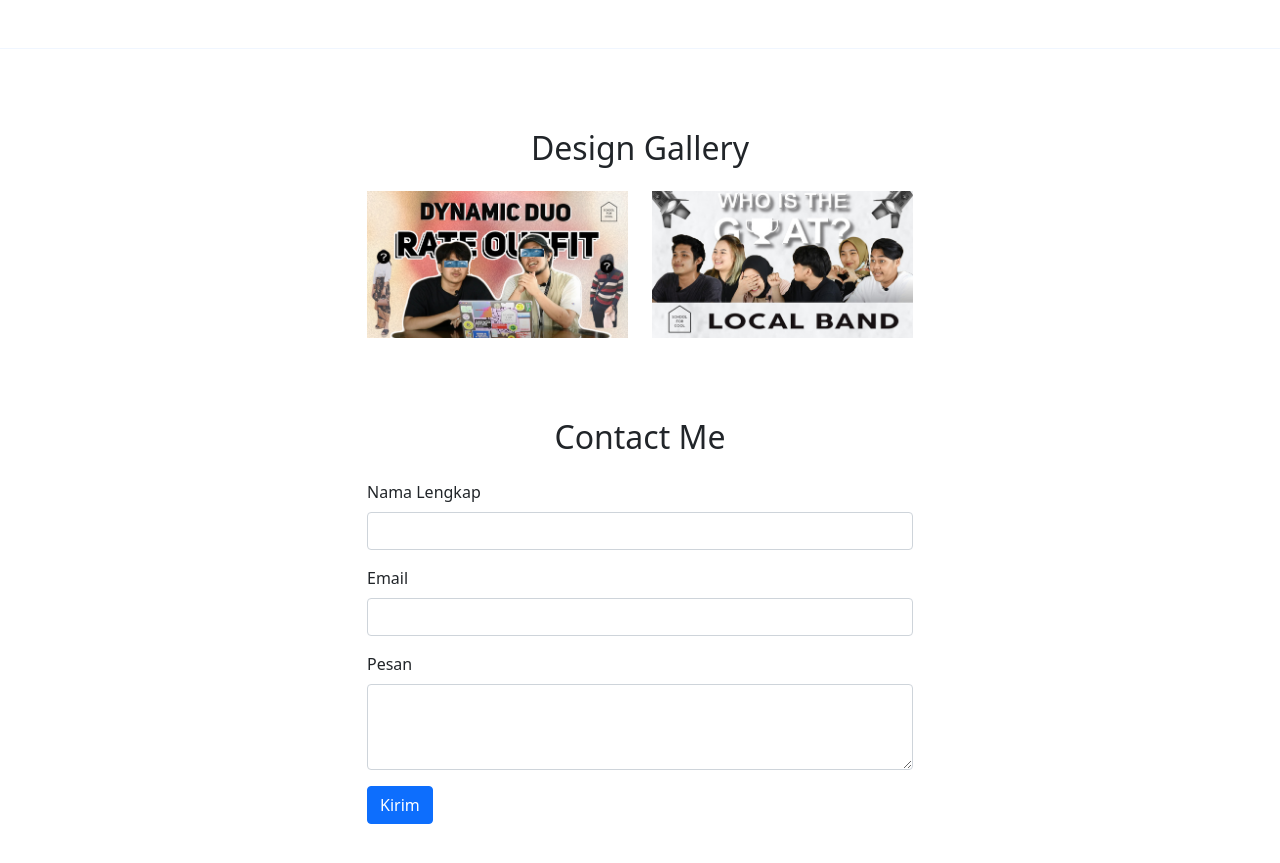
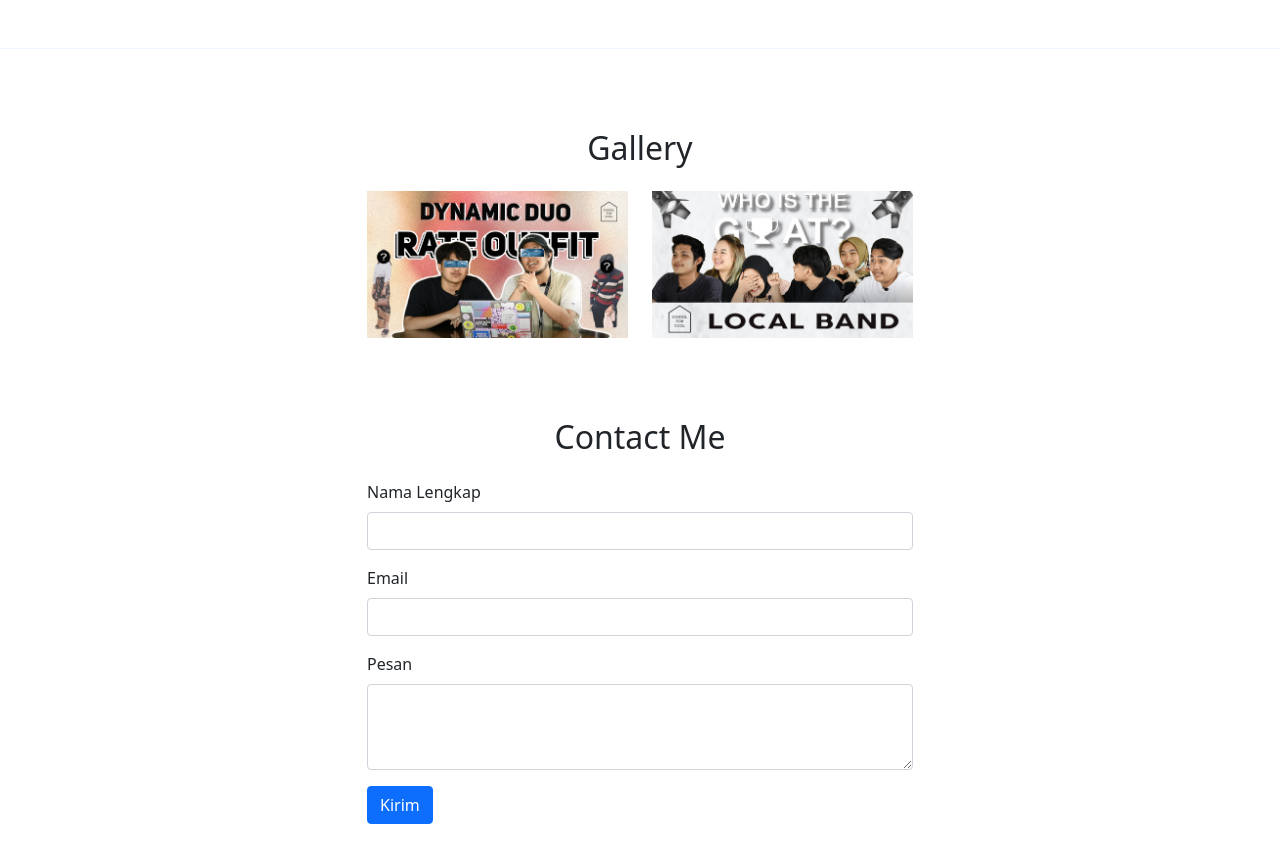
Before and after one commit to sanitizepeople/portfolio, a plain HTML site: page index.html in a window 1280 px wide. Shown: the part 1900-2763 px from the top of the page. Drawn offline with nearby package versions, Linux system fonts and the light colour scheme.

Commit message:
edit text

```diff
--- a/index.html
+++ b/index.html
@@ -160,7 +160,7 @@
       <div class="container">
         <div class="row text-center mb-3">
           <div class="col">
-            <h2>Design Gallery</h2>
+            <h2>Gallery</h2>
           </div>
         </div>
         <div class="row justify-content-center">
```
